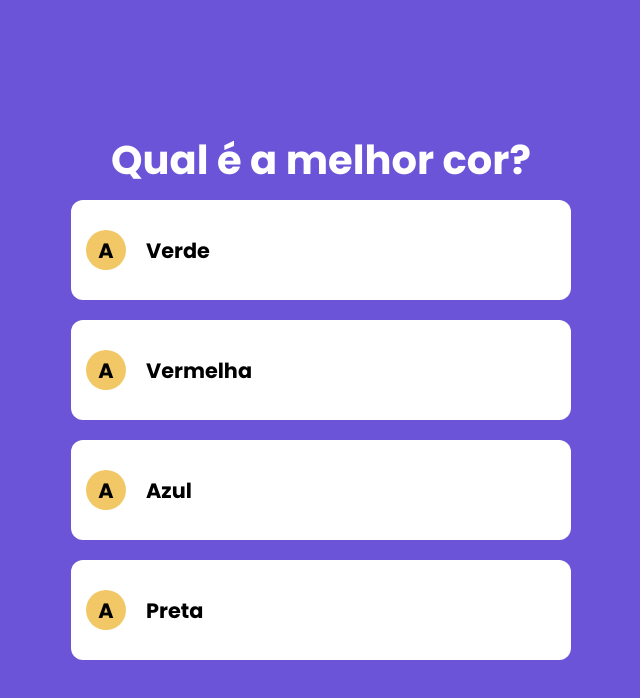
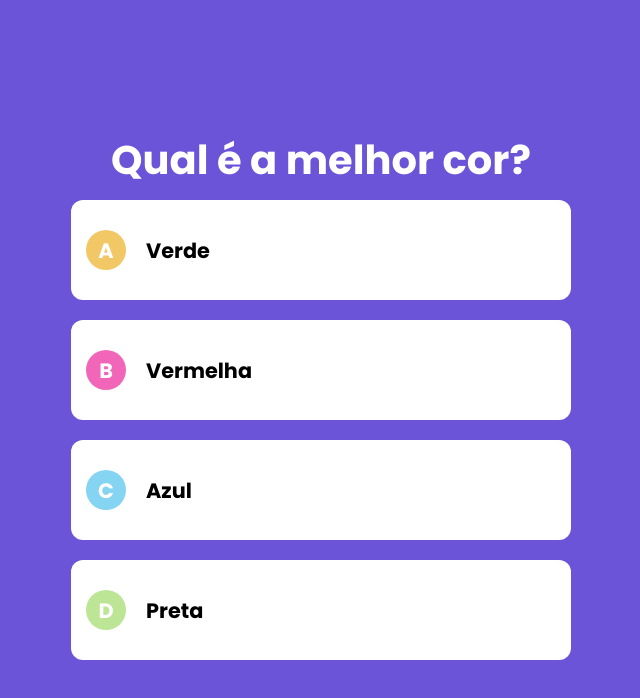
Before and after one commit to lucasrmagalhaes/react_next-cod3r, a Next.js app in the folder quiz/: page / in a window 1280 px wide. Shown: the top 698 px of the page, without its empty margins (319-959 px from the left). Built offline with nearby package versions, Linux system fonts and the light colour scheme.

Commit message:
Componente Resposta 05

```diff
--- a/quiz/components/Questao.tsx
+++ b/quiz/components/Questao.tsx
@@ -4,6 +4,13 @@
 import Resposta from './Resposta';
 
 import styles from '../styles/Questao.module.css';
+
+const letras = [
+  { valor: 'A', cor: '#F2C866' },
+  { valor: 'B', cor: '#F266BA' },
+  { valor: 'C', cor: '#85D4F2' },
+  { valor: 'D', cor: '#BCE596' },
+]
 
 interface QuestaoProps {
   valor: QuestaoModel
@@ -19,8 +26,8 @@
           key={i}
           valor={resposta}
           indice={i}
-          letra="A"
-          corFundoLetra="#F2C866"
+          letra={letras[i].valor}
+          corFundoLetra={letras[i].cor}
         />
       )
     })
--- a/quiz/styles/Resposta.module.css
+++ b/quiz/styles/Resposta.module.css
@@ -39,6 +39,7 @@
   font-size: 1.3rem;
   font-weight: 700;
   margin-right: 20px;
+  color: #FFF;
 }
 
 .valor {
```
